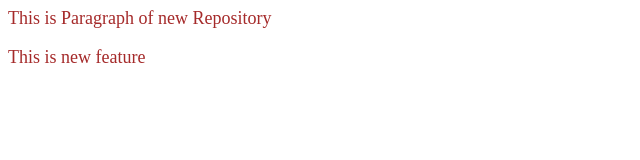
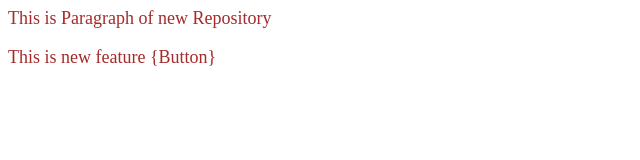
Before and after one commit to Omkar73939/localrepo, a plain HTML site: page index.html in a window 1280 px wide. Shown: the full height of the page, 0-640 px from the left. Drawn offline with Linux system fonts and the light colour scheme.

Commit message:
button added added

```diff
--- a/index.html
+++ b/index.html
@@ -1,4 +1,4 @@
 
 <link rel="stylesheet" href="style.css">
 <p> This is Paragraph of new Repository</p>
-<p> This is new feature </p>
+<p> This is new feature {Button}</p>
```
